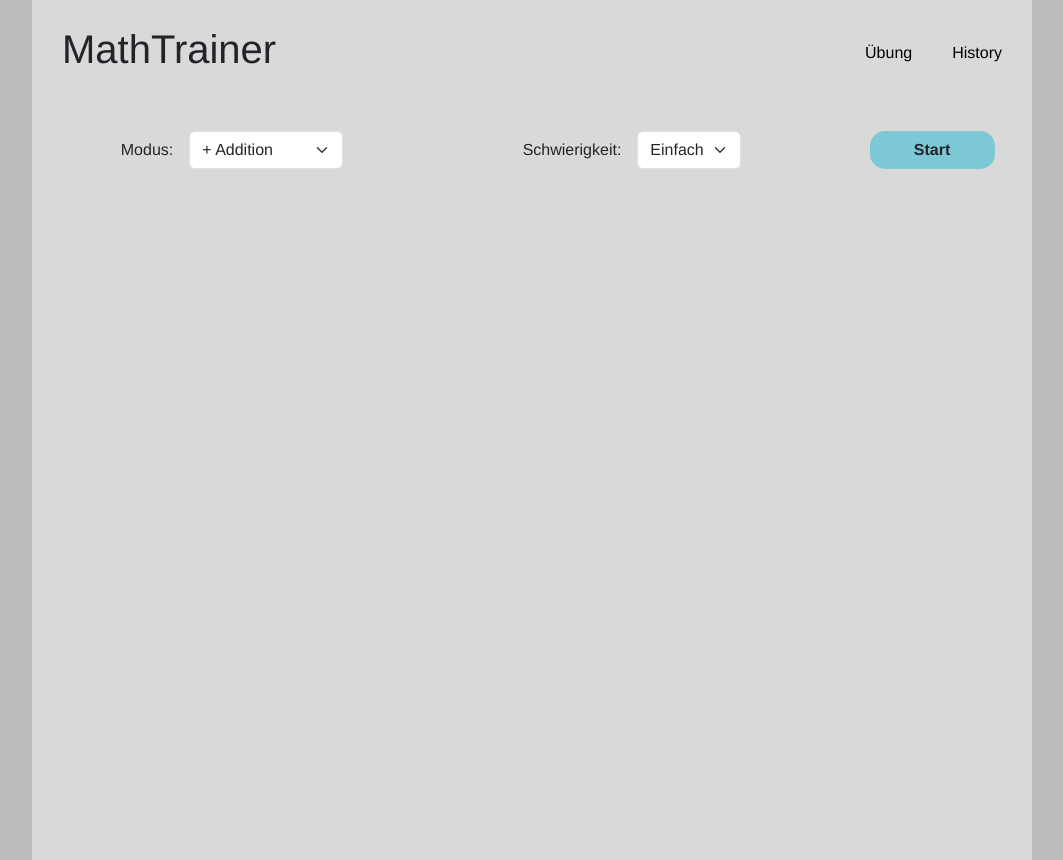
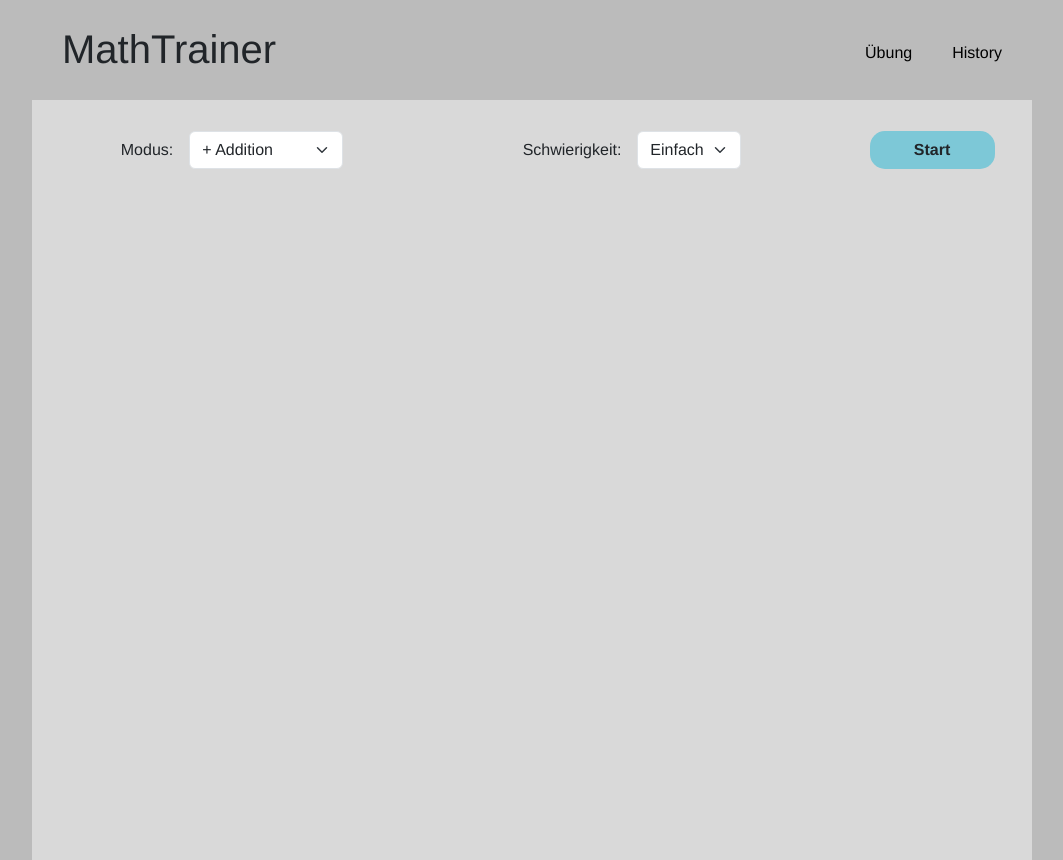
Before and after one commit to tnglf1337/ng-mathtrainer, an Angular app in the folder frontend/: page /uebung in a window 1280 px wide. Shown: the whole page, without its empty margins (108-1171 px from the left). Built offline with nearby package versions, Linux system fonts and the light colour scheme.

Commit message:
update file

```diff
--- a/frontend/src/app/app.css
+++ b/frontend/src/app/app.css
@@ -14,7 +14,7 @@ main{
 }
 
 header {
-  background-color: #D9D9D9;
+  background-color: var(--header-bg);
   height: 100px;
   padding-top: 25px;
 }
@@ -35,3 +35,7 @@ a {
 a:hover {
   text-decoration: underline;
 }
+
+.shadowed {
+  box-shadow: 0 8px 6px 6px rgba(0, 0, 0, 0.3);
+}
```
